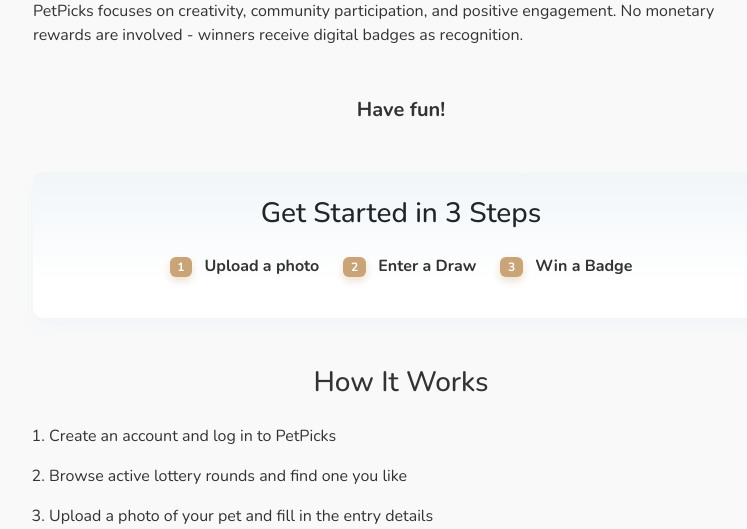
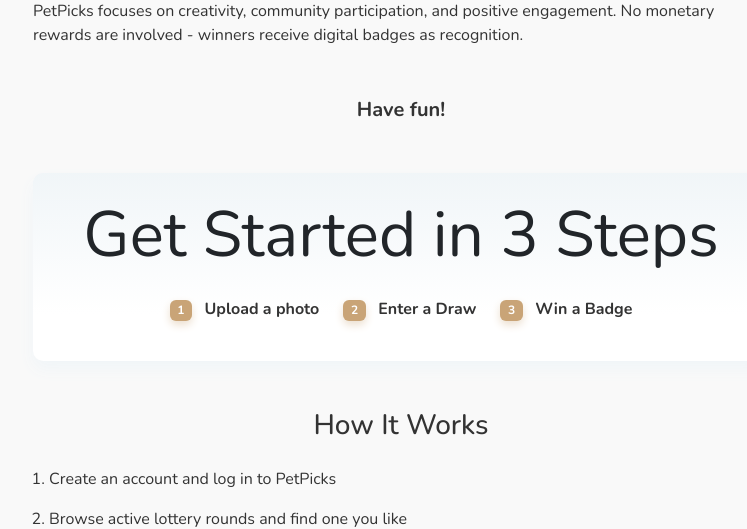
Before and after one commit to leilacsak/petpicks, a Django app: page /about/ in a window 1280 px wide. Shown: the part 393-922 px from the top of the page, without its empty margins (239-986 px from the left). Run offline with Django 5.2, Linux system fonts and the light colour scheme; some libraries are stand-ins or nearby versions.

Commit message:
Update card title and heading level for html validation

```diff
--- a/core/templates/core/about.html
+++ b/core/templates/core/about.html
@@ -29,8 +29,9 @@
 
             <div class="card mb-5 border-0 bg-light about-steps-card">
                 <div class="card-body p-4">
-                    <h3 class="card-title text-center mb-4">Get Started in 3 Steps</h3>
-                    <ul class="list-unstyled d-flex flex-column flex-md-row justify-content-center align-items-center gap-3 gap-md-4 about-steps-list">
+                    <h2 class="card-title text-center mb-4 display-3">Get Started in 3 Steps</h2>
+                    <ul
+                        class="list-unstyled d-flex flex-column flex-md-row justify-content-center align-items-center gap-3 gap-md-4 about-steps-list">
                         <li>
                             <span class="badge bg-secondary me-2">1</span>
                             <span class="fw-bold">Upload a photo</span>
```
